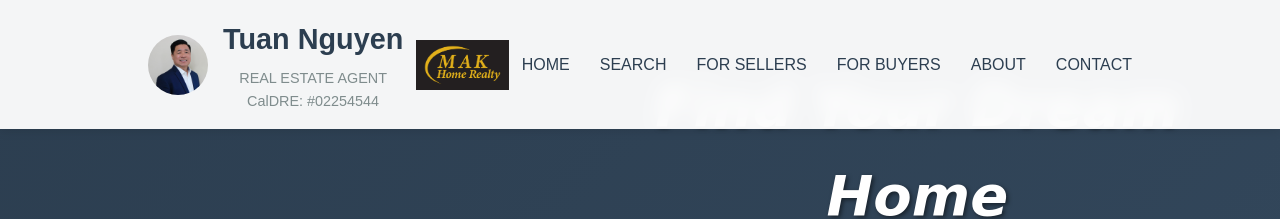
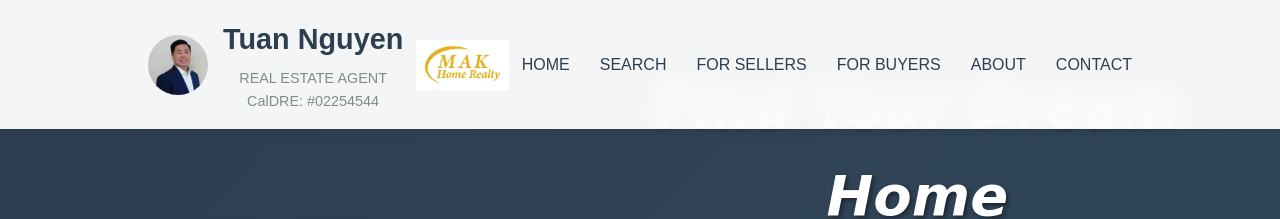
Before and after one commit to R0T1N00M/mak-home-realty-web, a plain HTML site: page index.html in a window 1280 px wide. Shown: the top 219 px of the page. Drawn offline with Linux system fonts and the light colour scheme.

Commit message:
Update index.html

```diff
--- a/index.html
+++ b/index.html
@@ -21,7 +21,7 @@
                 </div>
 
                 <div class="header-partner-logo">
-                    <img src="makbl.jpg" alt="MAK Home Realty" class="partner-logo-header">
+                    <img src="makwh.jpg" alt="MAK Home Realty" class="partner-logo-header">
                     <!-- Alternative: If you don't have the logo file, you can use this styled version -->
                     <div class="partner-logo-text-header" style="display: none;">
                         <div class="logo-circle-header">MAK</div>
```
